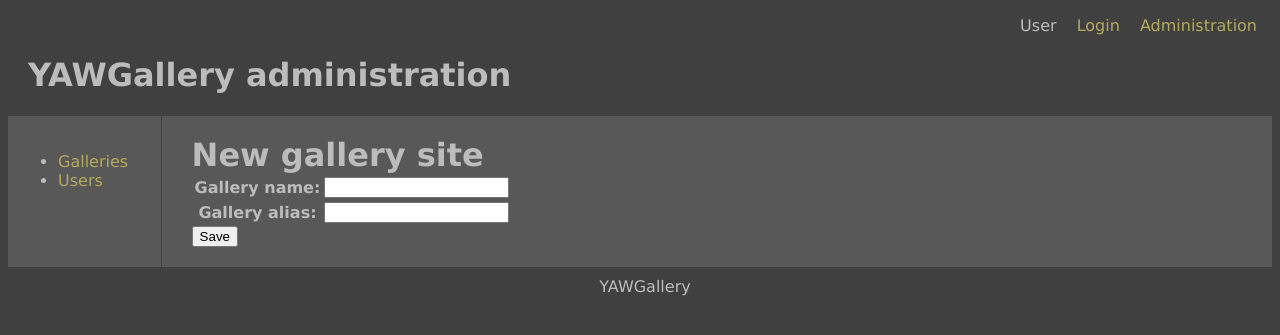
After one commit to spamik/yawg, a Django app: page /gadmin/gallery/new in a window 1280 px wide. The commit adds this page. Shown: the top 335 px of the page. Run offline with Django 3.2, Linux system fonts and the light colour scheme.

Commit message:
Creator view for Gallery
Just some quick create. Need to fix.

```diff
--- /dev/null
+++ b/src/templates/yawg/gadmin/gallery_edit.html
@@ -0,0 +1,11 @@
+{% extends "yawg/gadmin/gadmin_template.html" %}
+{% block content %}
+    <h1>New gallery site</h1>
+    <form action="" method="post">
+        {% csrf_token %}
+        <table>
+        {{ form.as_table }}
+        </table>
+        <input type="submit" value="Save">
+    </form>
+{% endblock %}
--- a/src/templates/yawg/gadmin/gallery_list.html
+++ b/src/templates/yawg/gadmin/gallery_list.html
@@ -20,6 +20,6 @@
         <p>No gallery sites defined.</p>
     {% endif %}
     <ul>
-        <li><a href="#">Add new</a> </li>
+        <li><a href="{% url "yawg-gadmin-gallery-new" %}">Add new</a> </li>
     </ul>
 {% endblock %}
--- a/src/yawgcore/urls.py
+++ b/src/yawgcore/urls.py
@@ -7,4 +7,5 @@ urlpatterns = [
     path('', views.list_gallery),
     path('browse/<path:url>', views.list_gallery),
     path('gadmin/', views.GalleryListView.as_view(), name='yawg-gadmin-index'),
+    path('gadmin/gallery/new', views.GalleryCreate.as_view(), name='yawg-gadmin-gallery-new')
 ]
--- a/src/yawgcore/views.py
+++ b/src/yawgcore/views.py
@@ -1,7 +1,8 @@
 from django.http import HttpResponse
 from django.shortcuts import render
-from django.views.generic import ListView
+from django.views.generic import ListView, TemplateView, CreateView
 
+from yawgcore.forms import GalleryForm
 from yawgcore.models import GalleryDomainMap, Gallery
 
 
@@ -21,3 +22,9 @@ class GalleryListView(ListView):
 
     def get_queryset(self):
         return Gallery.objects.all().order_by('gallery_name')
+
+
+class GalleryCreate(CreateView):
+    template_name = 'yawg/gadmin/gallery_edit.html'
+    model = Gallery
+    fields = ['gallery_name', 'gallery_alias']
```
Also changed, not shown: src/yawgcore/forms.py (added, +8 -0 lines).
